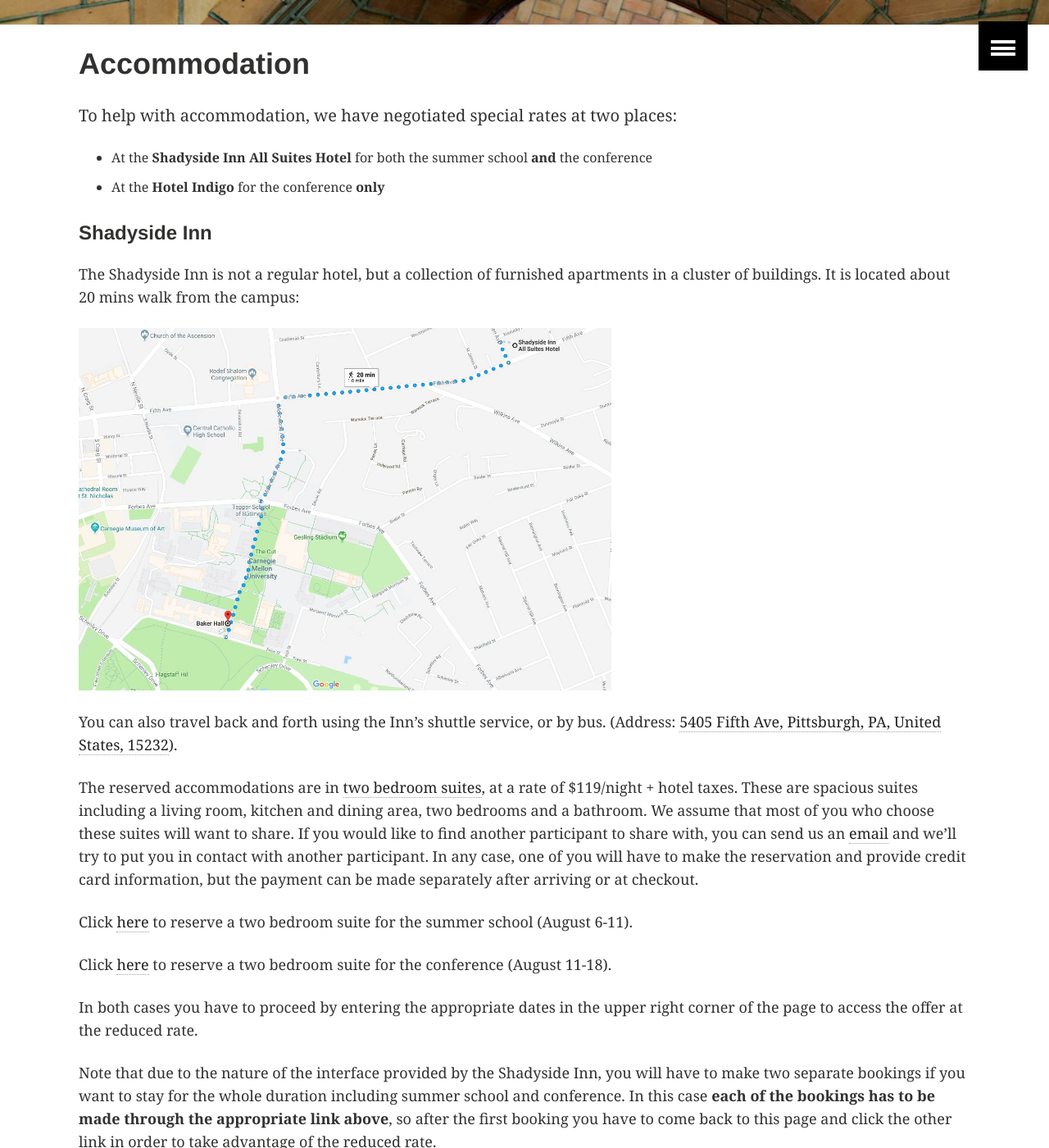
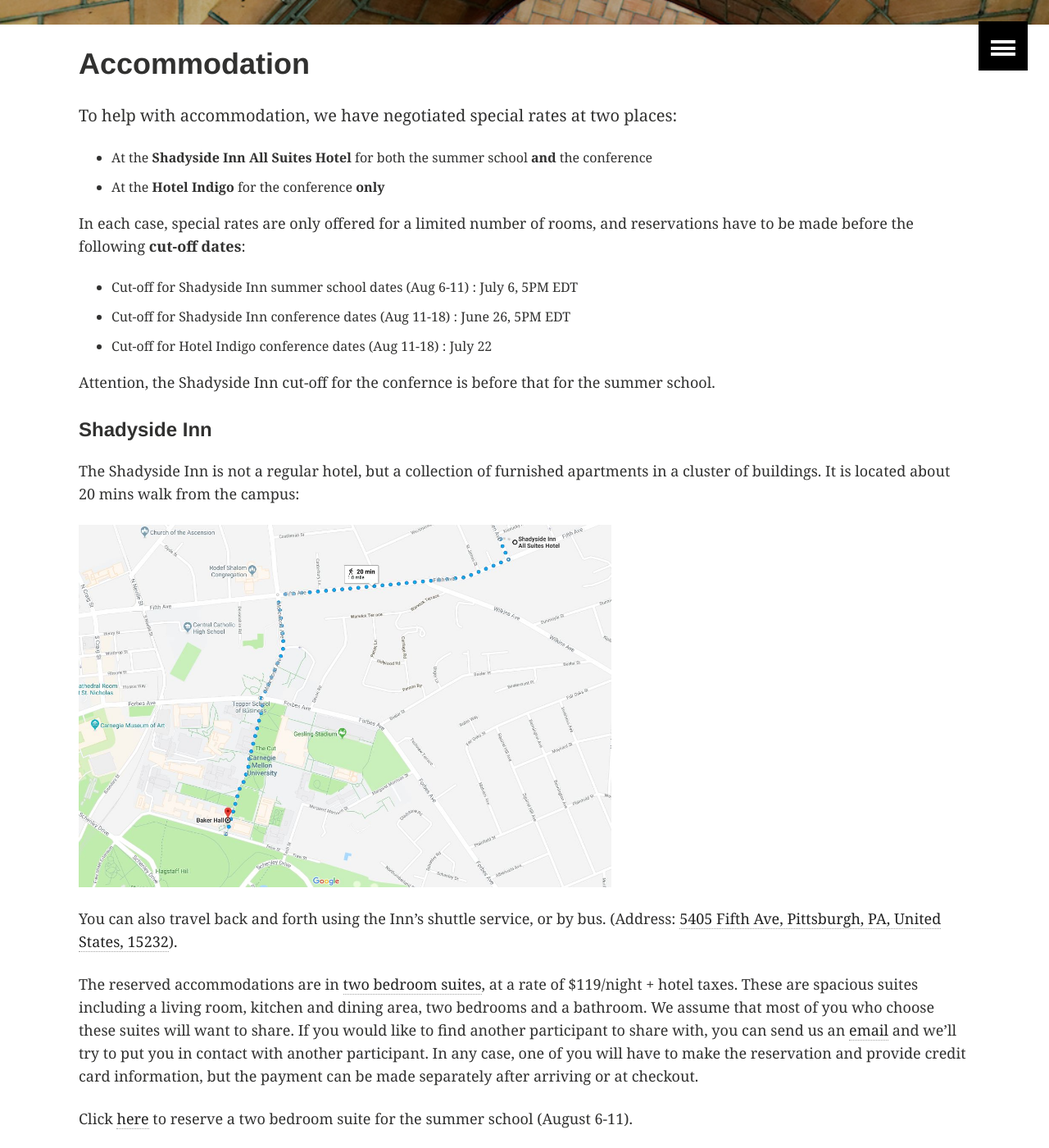
Before and after one commit to HoTT/HoTT-2019, a Jekyll site: the page built from accommodation.md, in a window 1280 px wide and 1400 px high, scrolled down 402 px. Shown: the whole window at 82% size. Built offline with Jekyll 4.4.1, drawn with Linux system fonts in a browser that asks for light colours; some of the changed text lies outside the part shown.

Commit message:
added info about cut-off dates and removed financial support link on the accommodation page

```diff
--- a/accommodation.md
+++ b/accommodation.md
@@ -9,6 +9,16 @@
 * At the **Shadyside Inn All Suites Hotel** for both the summer school **and**
   the conference
 * At the **Hotel Indigo** for the conference **only**
+
+In each case, special rates are only offered for a limited number of rooms, and
+reservations have to be made before the following **cut-off dates**:
+
+* Cut-off for Shadyside Inn summer school dates (Aug 6-11) : July 6, 5PM EDT
+* Cut-off for Shadyside Inn conference dates (Aug 11-18) : June 26, 5PM EDT
+* Cut-off for Hotel Indigo conference dates (Aug 11-18) : July 22
+
+Attention, the Shadyside Inn cut-off for the confernce is before that
+for the summer school.
 
 #### Shadyside Inn
 
```
Also changed, not shown: other parts of accommodation.md (+0 -5 lines).
